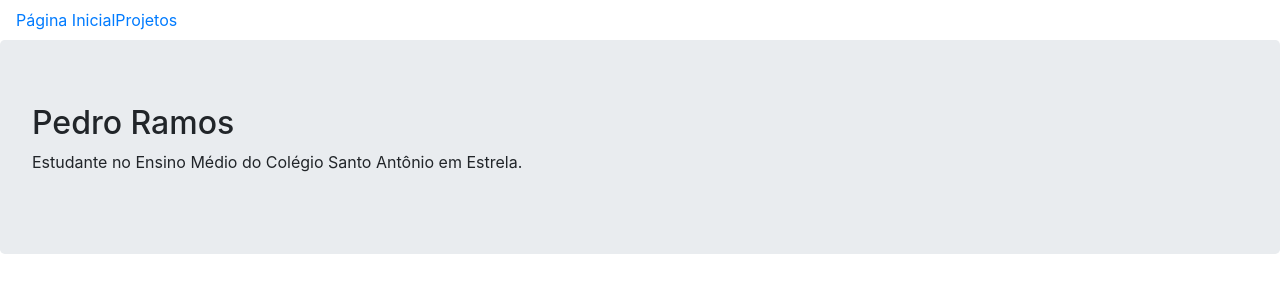
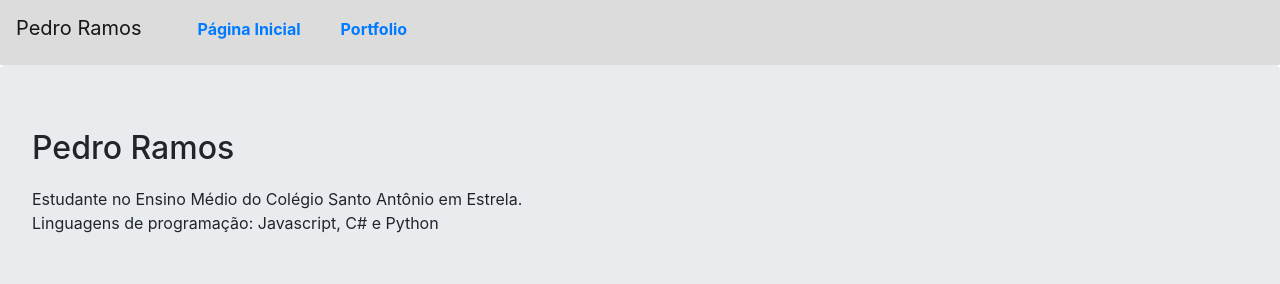
Before and after one commit to PedroRamos360/PortifolioWebsite, a React (Create React App) app in the folder portfolio-website/: page / in a window 1280 px wide. Shown: the top 284 px of the page. Built offline with nearby package versions, Linux system fonts and the light colour scheme; grey boxes are pictures that could not be loaded.

Commit message:
Atualização

```diff
--- a/portfolio-website/src/App.js
+++ b/portfolio-website/src/App.js
@@ -1,14 +1,14 @@
 import React from 'react';
 import { BrowserRouter as Router, Route } from "react-router-dom";
 import Home from "./components/Home/index";
-import Projects from "./components/Projects/index";
+import Portfolio from "./components/Portfolio/index";
 
 function App() {
   return (
     <Router>
       <div>
         <Route exact path="/" component={Home}/>
-        <Route path="/Projects" component={Projects}/>
+        <Route path="/Portfolio" component={Portfolio}/>
       </div>
     </Router>
   );
--- a/portfolio-website/src/components/CustomNavbar.js
+++ b/portfolio-website/src/components/CustomNavbar.js
@@ -9,12 +9,17 @@ export default class CustomNavbar extends Component {
             <Navbar default collapseOnSelect>
                 <Navbar.Collapse>
                     <Nav>
-                        <NavItem>
-                            <Link to="/" className="Home">Página Inicial</Link>
-                        </NavItem>
-                        <NavItem>
-                            <Link to="/Projects">Projetos</Link>
-                        </NavItem>
+                        <Navbar.Brand>Pedro Ramos</Navbar.Brand>
+                        <ul className="Home">
+                            <NavItem>
+                                <Link to="/">Página Inicial</Link>
+                            </NavItem>
+                        </ul>
+                        <ul className="Portfolio">
+                            <NavItem>
+                                <Link to="/Portfolio">Portfolio</Link>
+                            </NavItem>
+                        </ul>
                     </Nav>
                 </Navbar.Collapse>
                 <Navbar.Toggle />
--- a/portfolio-website/src/components/Home/index.css
+++ b/portfolio-website/src/components/Home/index.css
@@ -16,3 +16,11 @@
     background-color: #2892D7;
     margin-left: 30px;
 }
+
+h2 {
+    margin-bottom: 20px;
+    margin-top: 0px;
+}
+p {
+    margin-bottom: 0px;
+}
--- a/portfolio-website/src/components/Home/index.js
+++ b/portfolio-website/src/components/Home/index.js
@@ -11,6 +11,7 @@ export default class Home extends Component {
             <Jumbotron>
                 <h2>Pedro Ramos</h2>
                 <p>Estudante no Ensino Médio do Colégio Santo Antônio em Estrela.</p>
+                <p>Linguagens de programação: Javascript, C# e Python</p>
             </Jumbotron>
             <div>
                 <img className="profile-pic" src = {"https://avatars2.githubusercontent.com/u/53490820?s=460&v=4"} alt = ""/>
--- a/portfolio-website/src/components/Projects/index.js
+++ b/portfolio-website/src/components/Portfolio/index.js
@@ -2,16 +2,17 @@ import React, { Component } from 'react';
 //import { Link } from 'react-router-dom';
 import { Jumbotron } from 'react-bootstrap';
 import './index.css';
+import CustomNavbar from "../CustomNavbar";
 
 export default class Projects extends Component {
     render() {
         return(
             <div>
+                <CustomNavbar />
                 <Jumbotron>
-                    <h2>Projetos</h2>
+                    <h2>Portfolio</h2>
                 </Jumbotron>
             </div>
-
         )
     }
 }
--- a/portfolio-website/src/components/stylesNavbar.css
+++ b/portfolio-website/src/components/stylesNavbar.css
@@ -0,0 +1,8 @@
+Nav {
+    background-color: #DCDCDC;
+}
+
+ul {
+    font-weight: bold;
+    margin-top: 9px;
+}
```
Also changed, not shown: portfolio-website/src/components/Portfolio/index.css (added).
